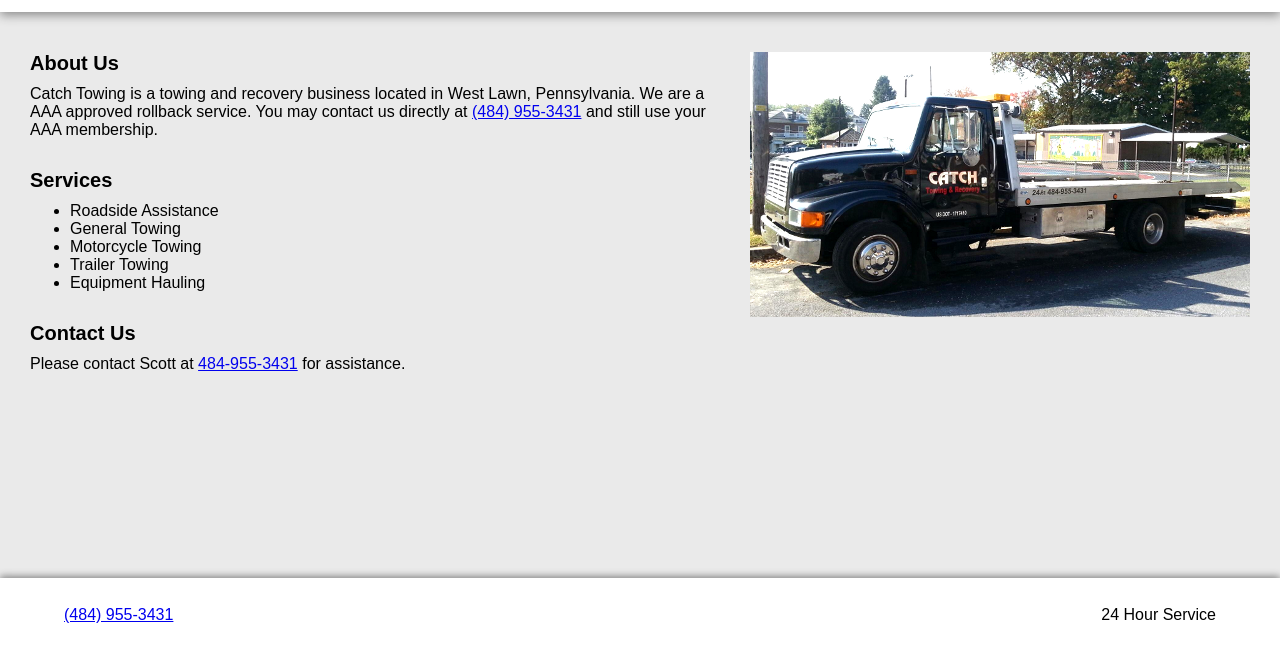
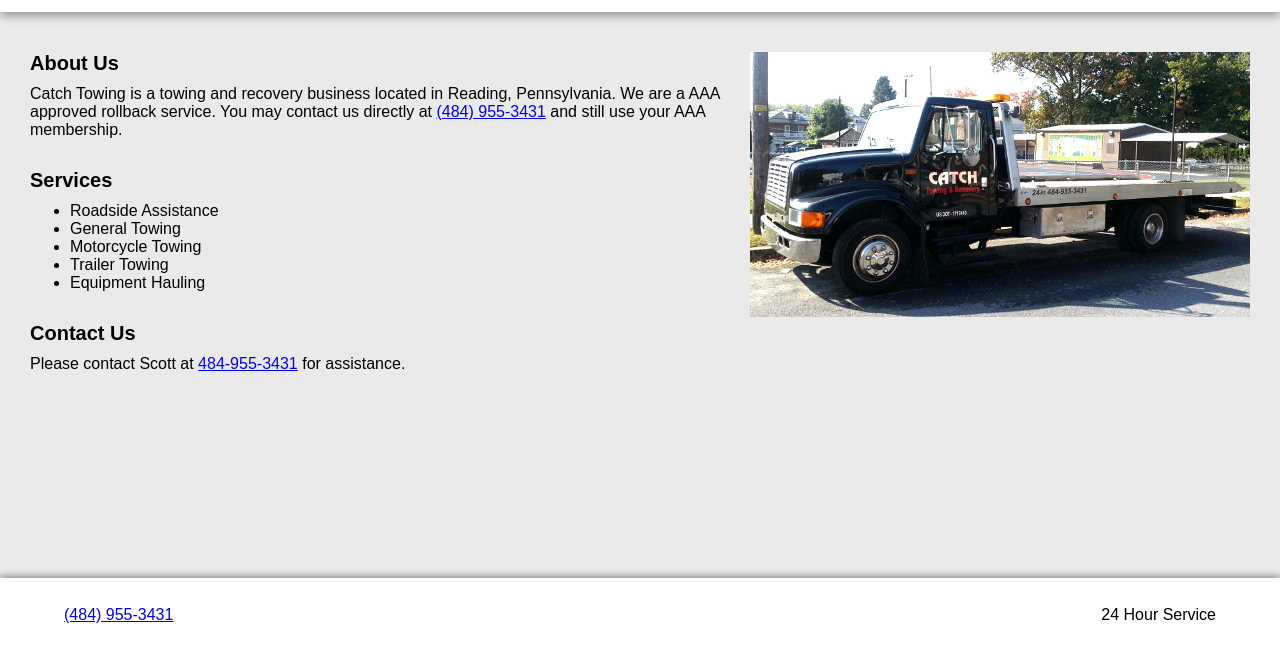
Before and after one commit to kfox112/CatchTowing, a plain HTML site: page index.html in a window 1280 px wide. Shown: the part 153-800 px from the top of the page. Drawn offline with nearby package versions, Linux system fonts and the light colour scheme.

Commit message:
Modify Location to Reading

```diff
--- a/index.html
+++ b/index.html
@@ -23,7 +23,7 @@
 			<div id="info">
 
 				<h2>About Us</h2>
-				<p>Catch Towing is a towing and recovery business located in West Lawn, Pennsylvania.  We are a AAA approved rollback service.  You may contact us directly at <a href="tel:4849553431">(484) 955-3431</a> and still use your AAA membership.</p>
+				<p>Catch Towing is a towing and recovery business located in Reading, Pennsylvania.  We are a AAA approved rollback service.  You may contact us directly at <a href="tel:4849553431">(484) 955-3431</a> and still use your AAA membership.</p>
 
 				<img class="towTruckMobile" src="images/towtruck.png" alt="Tow Truck Image" />
 
```
